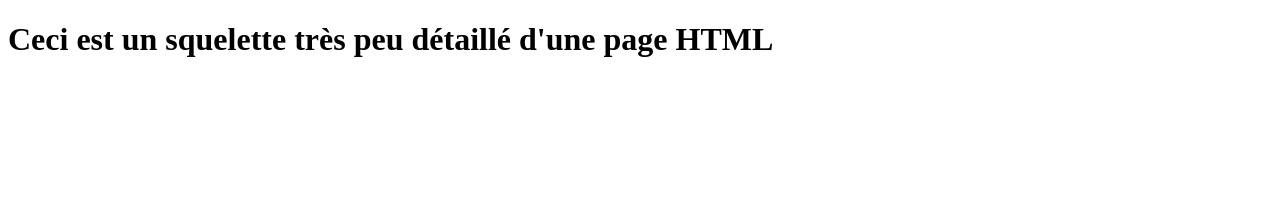
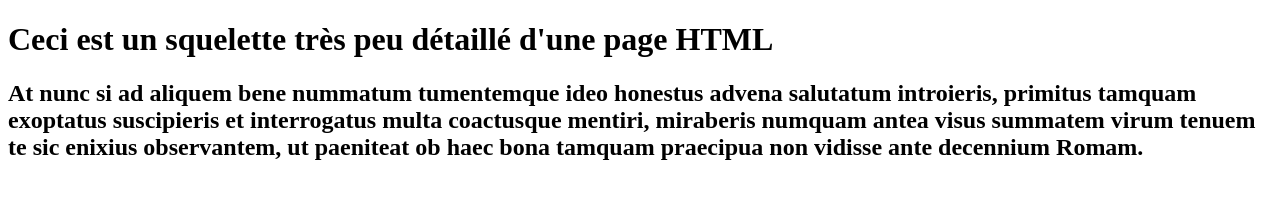
Before and after one commit to alinedubois/helloWorld, a plain HTML site: page index.html in a window 1280 px wide. Drawn offline with Linux system fonts and the light colour scheme.

Commit message:
création d'une balise h2

```diff
--- a/index.html
+++ b/index.html
@@ -6,5 +6,8 @@
 </head>
 <body>
     <h1>Ceci est un squelette très peu détaillé d'une page HTML</h1>
+        <h2>At nunc si ad aliquem bene nummatum tumentemque ideo honestus advena salutatum introieris, primitus tamquam exoptatus suscipieris et interrogatus multa coactusque mentiri, miraberis numquam antea visus summatem virum tenuem te sic enixius observantem, ut paeniteat ob haec bona tamquam praecipua non vidisse ante decennium Romam.</h2>
+
+
 </body>
 </html>
```
